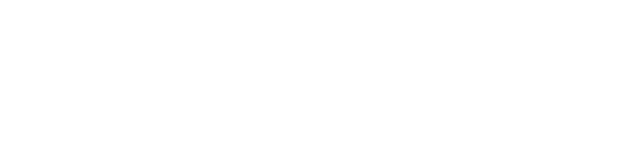
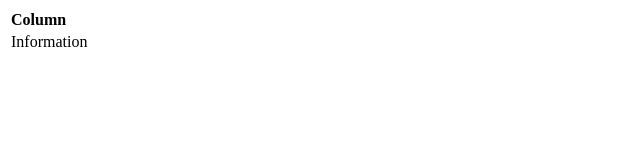
Before and after one commit to emmabyron/emmabyron.github.io, a plain HTML site: page index.html in a window 1280 px wide. Shown: the whole page, without its empty margins (0-640 px from the left). Drawn offline with Linux system fonts and the light colour scheme.

Commit message:
created table framework

```diff
--- a/index.html
+++ b/index.html
@@ -1,5 +1,18 @@
 <!DOCTYPE html>
 <html>
-    <head></head>
-    <body></body>
+    <head>
+        <title>Quizbowl Schedule</title>
+        <link rel="stylesheet" href="style.css">
+    </head>
+    <body>
+        <table>
+            <tr>
+                <th>Column</th>
+            </tr>
+
+            <tbody id="tournaments"></tbody>
+        </table>
+
+        <script src="script.js"></script>
+    </body>
 </html>
--- /dev/null
+++ b/script.js
@@ -0,0 +1,5 @@
+document.getElementById("tournaments").innerHTML = `
+    <tr>
+        <td>Information</td>
+    </tr>
+`;
--- /dev/null
+++ b/style.css
@@ -0,0 +1,3 @@
+table {
+    text-align: left;
+}
```
